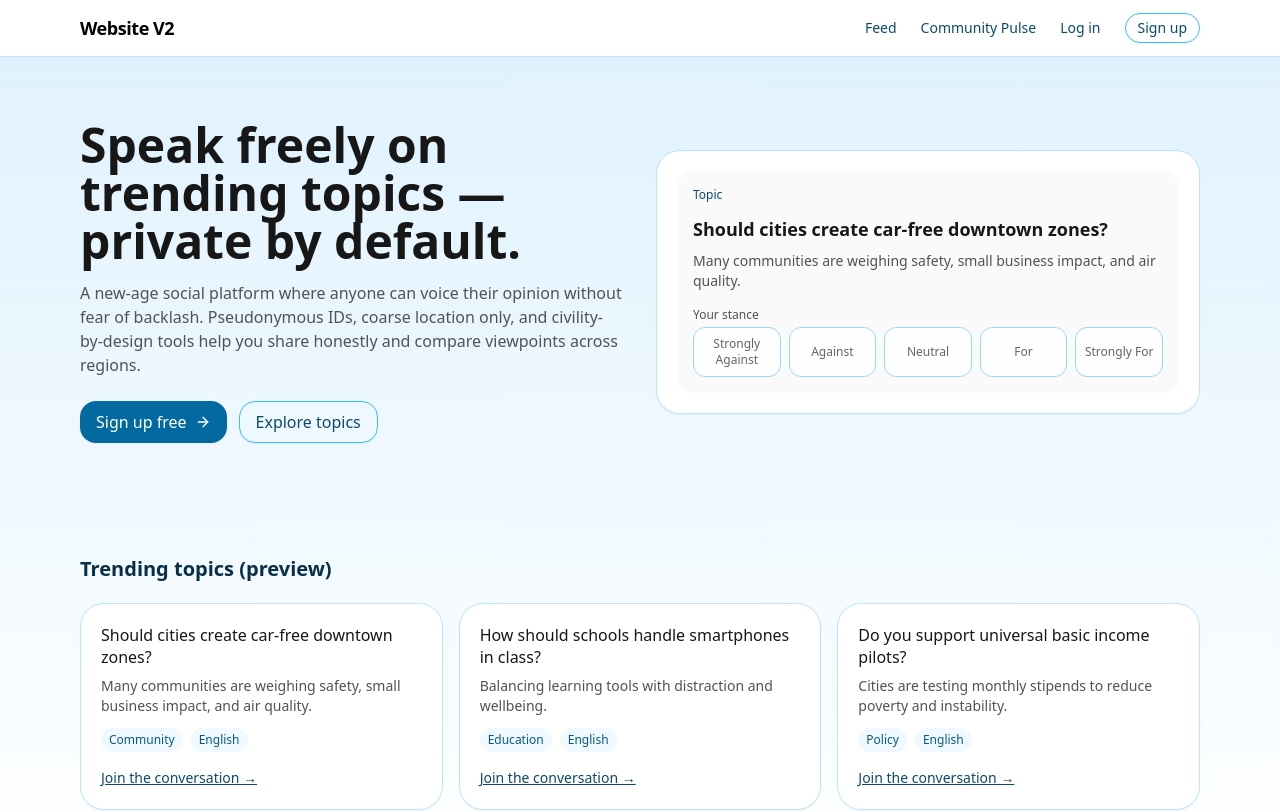
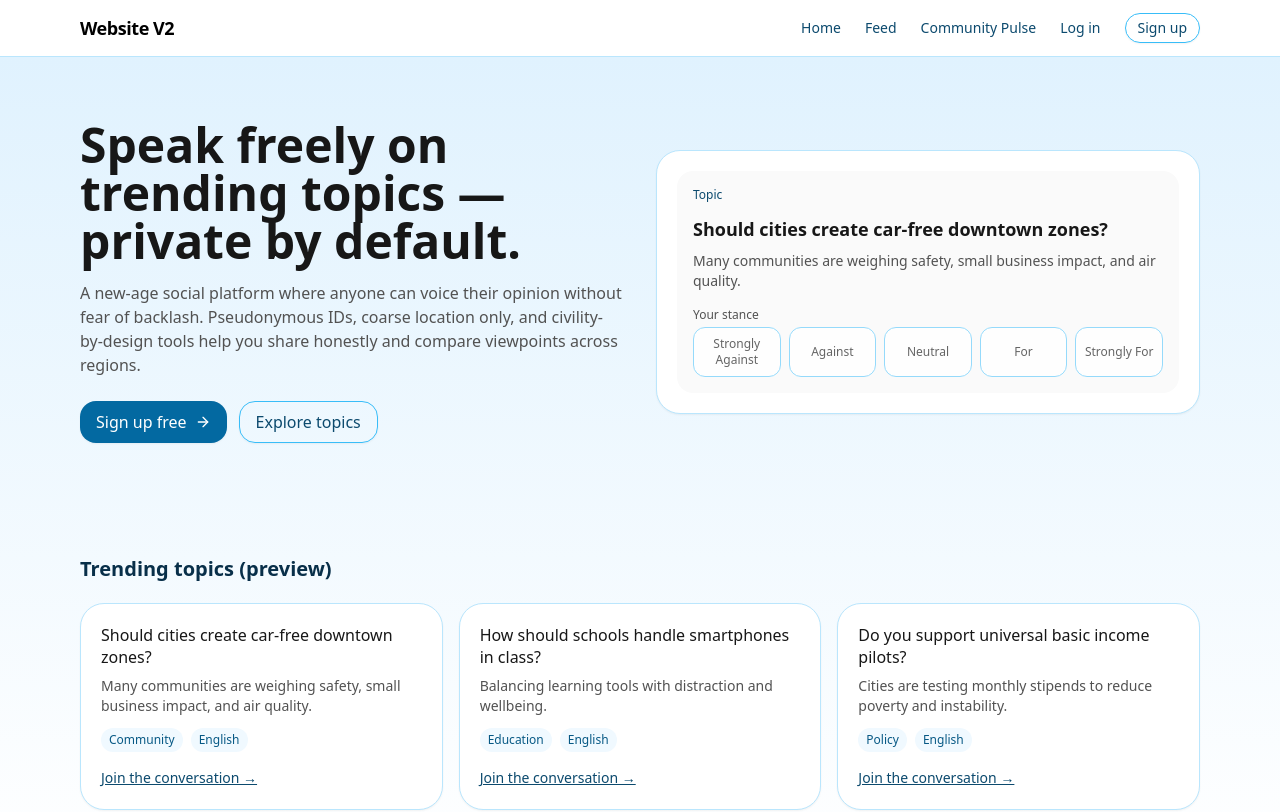
Before and after one commit to carnama83/stance-sync-lab, a React (Vite) app: page / in a window 1280 px wide. Shown: the top 812 px of the page. Built offline with nearby package versions, Linux system fonts and the light colour scheme.

Commit message:
Add Homepage button
Add a button to navigate to the homepage from any page in the application.

```diff
--- a/src/components/layout/Header.tsx
+++ b/src/components/layout/Header.tsx
@@ -81,6 +81,7 @@ export default function Header() {
         <Link to="/" className="text-lg font-semibold tracking-tight">Website V2</Link>
 
         <nav className="flex items-center gap-6 text-sm" aria-label="Primary">
+          <Link className={link} to="/" aria-current={pathname === "/" ? "page" : undefined}>Home</Link>
           <Link className={link} to="/feed" aria-current={pathname === "/feed" ? "page" : undefined}>Feed</Link>
           <Link className={link} to="/pulse" aria-current={pathname === "/pulse" ? "page" : undefined}>Community Pulse</Link>
 
```
